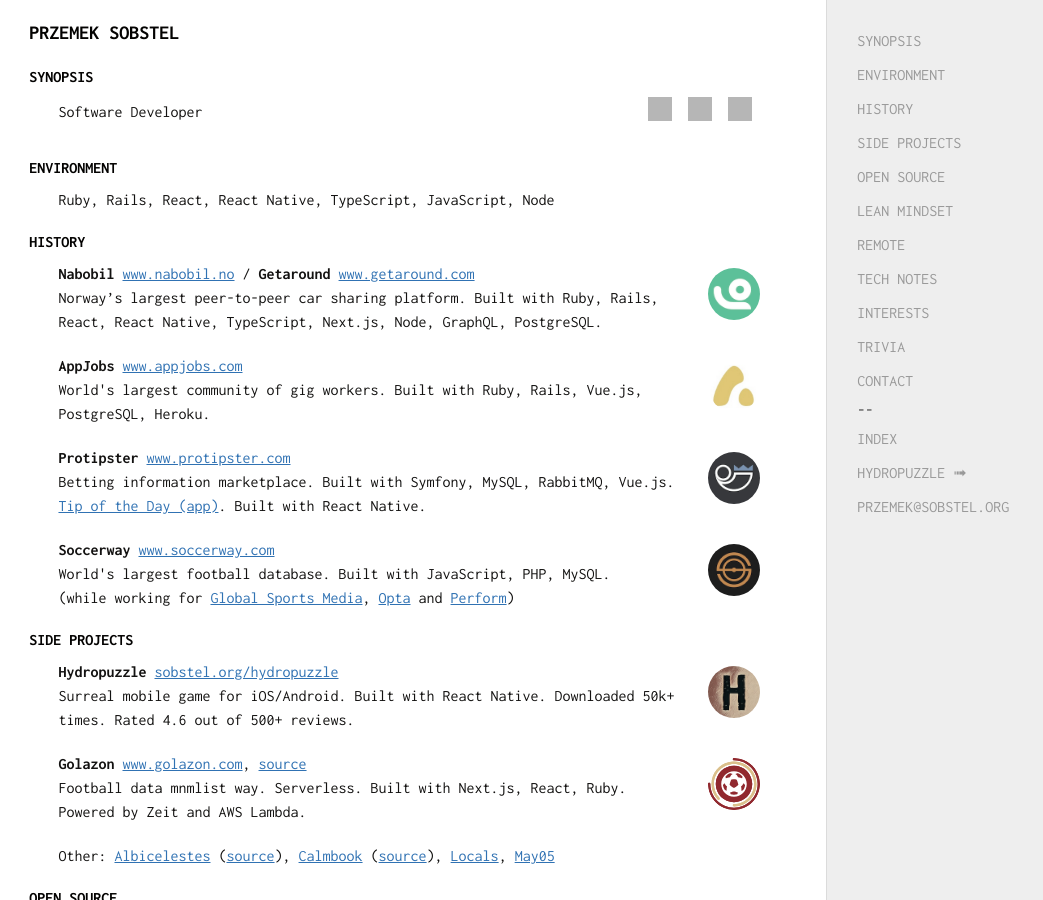
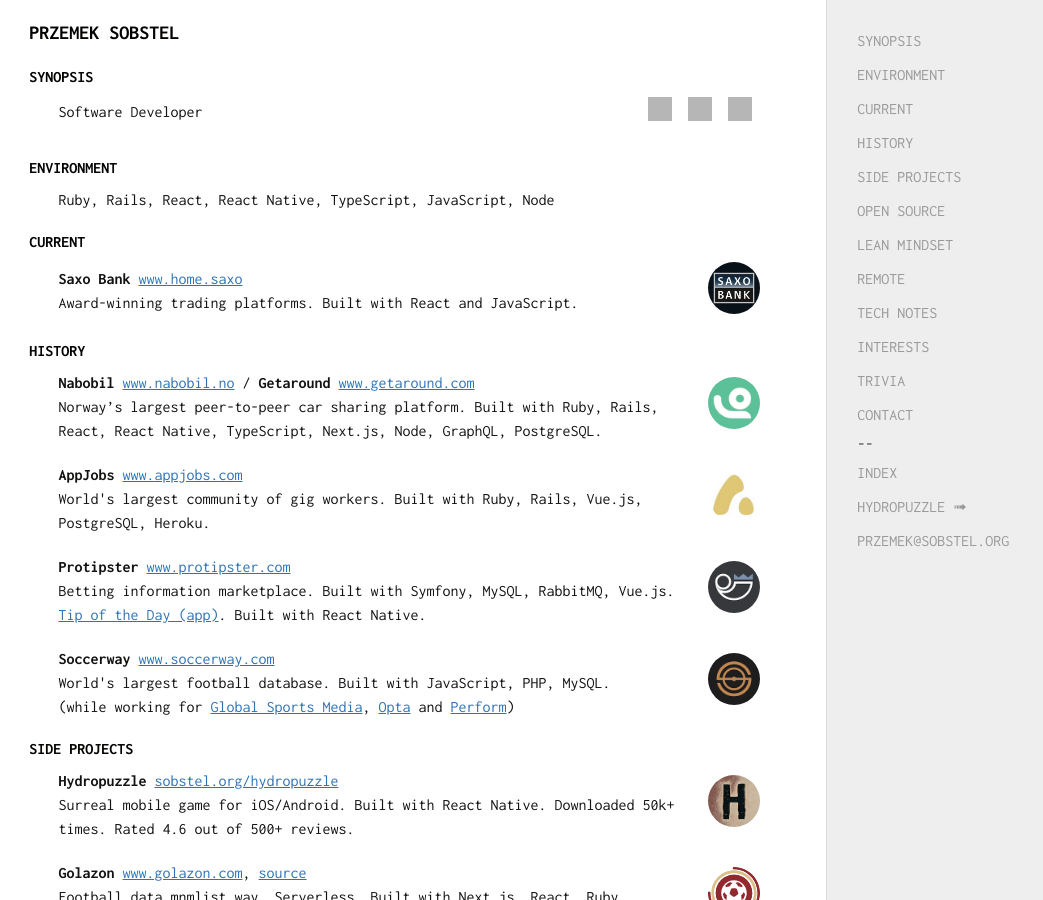
Before and after one commit to sobstel/sobstel.github.com, a Jekyll site: the page built from index.html, in a window 1280 px wide and 900 px high. Shown: the whole window, without its empty margins (0-1043 px from the left). Built offline with Jekyll 4.4.1, drawn with Linux system fonts in a browser that asks for light colours; grey boxes are pictures that could not be loaded.

Commit message:
Nothing exterior to me will ever take command of me.

```diff
--- a/index.html
+++ b/index.html
@@ -7,6 +7,7 @@
   <div class="man-navigation" style="display:none">
     <a href="#SYNOPSIS">SYNOPSIS</a>
     <a href="#ENVIRONMENT">ENVIRONMENT</a>
+    <a href="#CURRENT">CURRENT</a>
     <a href="#HISTORY">HISTORY</a>
     <a href="#SIDE-PROJECTS">SIDE PROJECTS</a>
     <a href="#OPEN-SOURCE">OPEN SOURCE</a>
@@ -51,6 +52,21 @@
 <h2 id="ENVIRONMENT">ENVIRONMENT</h2>
 
 <p>Ruby, Rails, React, React Native, TypeScript, JavaScript, Node</p>
+
+<h2 id="CURRENT">CURRENT</h2>
+
+<div class="project">
+  <p class="project__info">
+    <strong>Saxo Bank</strong>
+    <a href="https://www.home.saxo/" target="_blank">www.home.saxo</a><br />
+    Award-winning trading platforms.
+    Built with React and JavaScript.<br />
+  </p>
+  <a href="https://www.home.saxo/" class="project__icon" target="_blank">
+    <img src="/img/project-logos/saxobank.jpg" />
+  </a>
+</div>
+
 
 <h2 id="HISTORY">HISTORY</h2>
 
@@ -208,7 +224,7 @@
 
 <h2 id="TRIVIA">TRIVIA</h2>
 
-<p>I offset 1.1 tons of CO<sub>2</sub> each month by funding the <a href="https://projectwren.com" target="_blank">The Wren Climate Fund project</a>.</p>
+<p>I offset 1.1 tons of CO<sub>2</sub> each month by funding the <a href="https://projectwren.com/join/przemeksobstel" target="_blank">The Wren Climate Fund project</a>.</p>
 
 <h2 id="CONTACT">CONTACT</h2>
 
```
Also changed, not shown: _data/other_repos.yml (+12 -12 lines), img/project-logos/saxobank.jpg (added), 1 other file.
